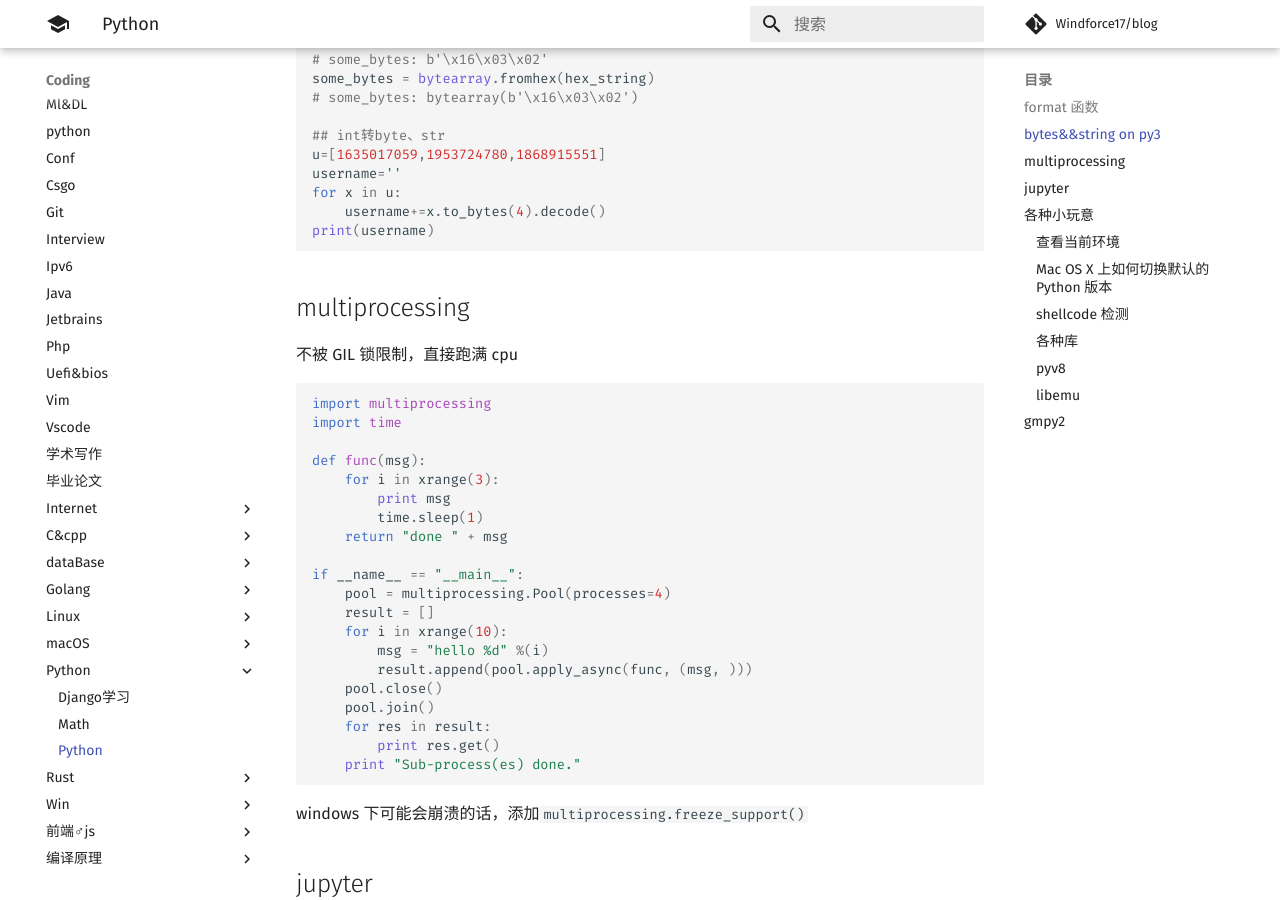
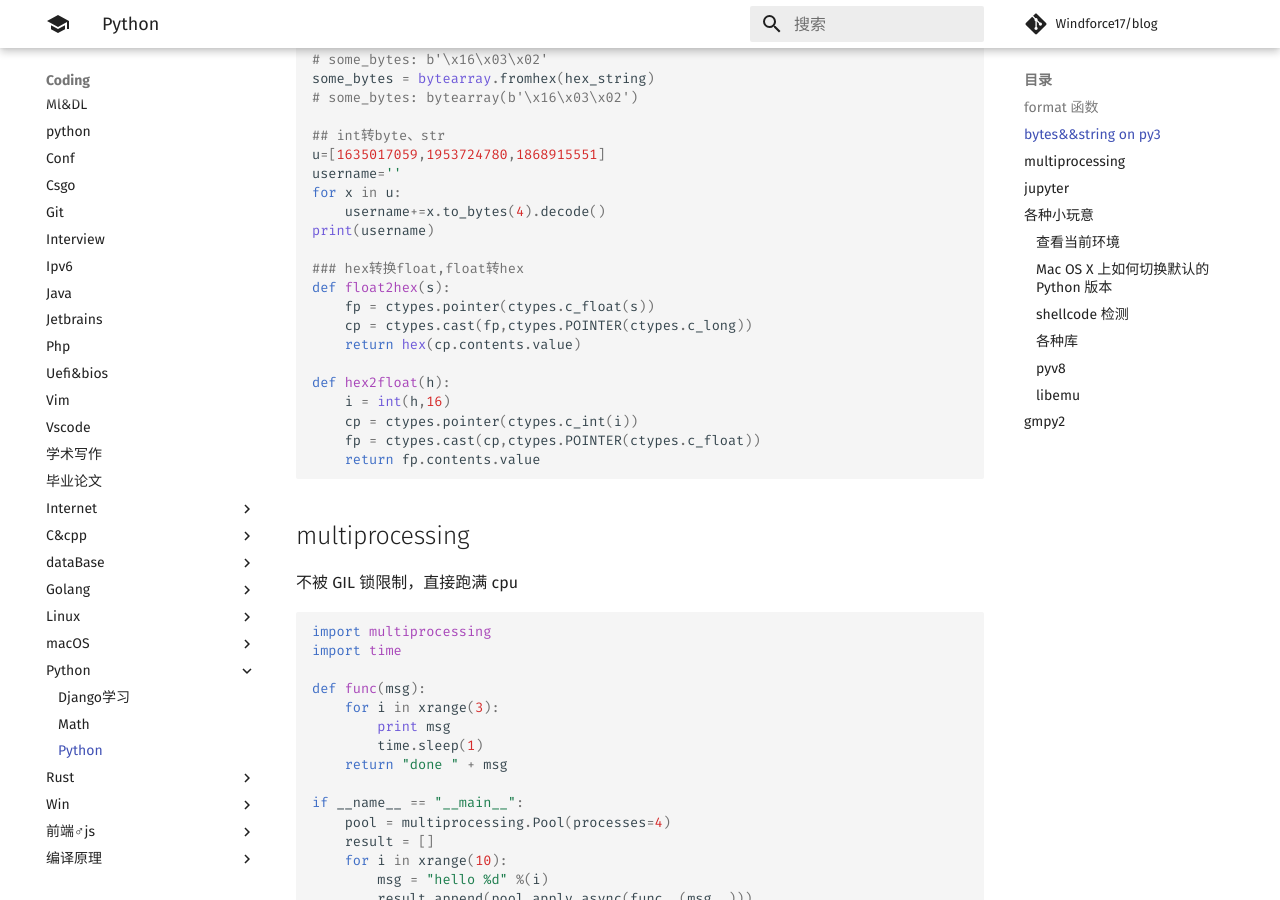
Before and after one commit to Windforce17/blog, an MkDocs documentation site: the page built from docs/coding/python/python.md, in a window 1280 px wide and 900 px high, scrolled down 847 px. Built offline with MkDocs 1.6.1 and Material for MkDocs 9.7.7, drawn with Linux system fonts in a browser that asks for light colours; comment, search, counter and statistics services are not loaded.

Commit message:
hex2float

````diff
--- a/docs/coding/python/python.md
+++ b/docs/coding/python/python.md
@@ -42,6 +42,18 @@
 for x in u:
     username+=x.to_bytes(4).decode()
 print(username)
+
+### hex转换float,float转hex
+def float2hex(s):
+    fp = ctypes.pointer(ctypes.c_float(s))
+    cp = ctypes.cast(fp,ctypes.POINTER(ctypes.c_long))
+    return hex(cp.contents.value)
+
+def hex2float(h):
+    i = int(h,16)
+    cp = ctypes.pointer(ctypes.c_int(i))
+    fp = ctypes.cast(cp,ctypes.POINTER(ctypes.c_float))
+    return fp.contents.value
 ```
 
 ## multiprocessing
````
